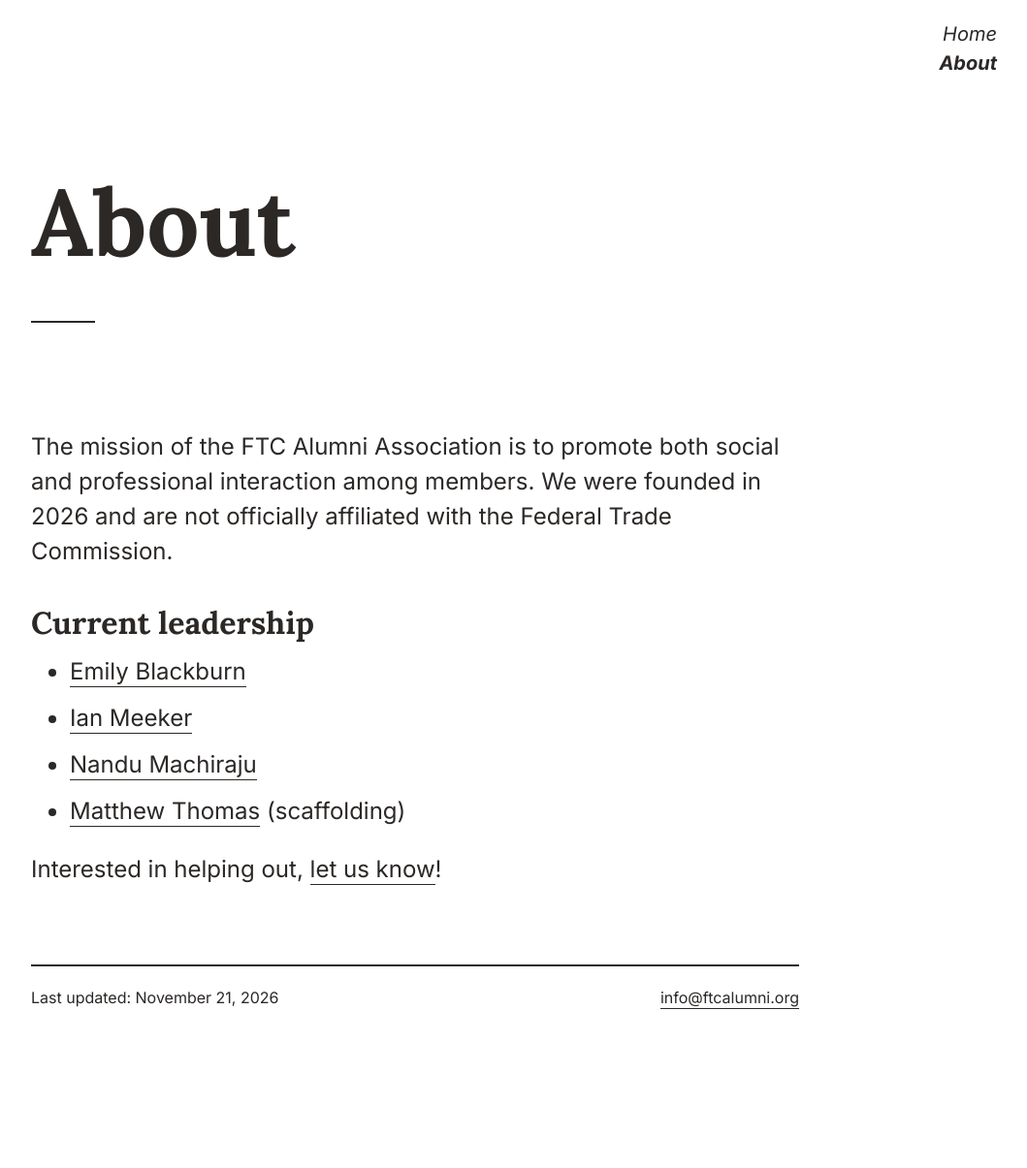
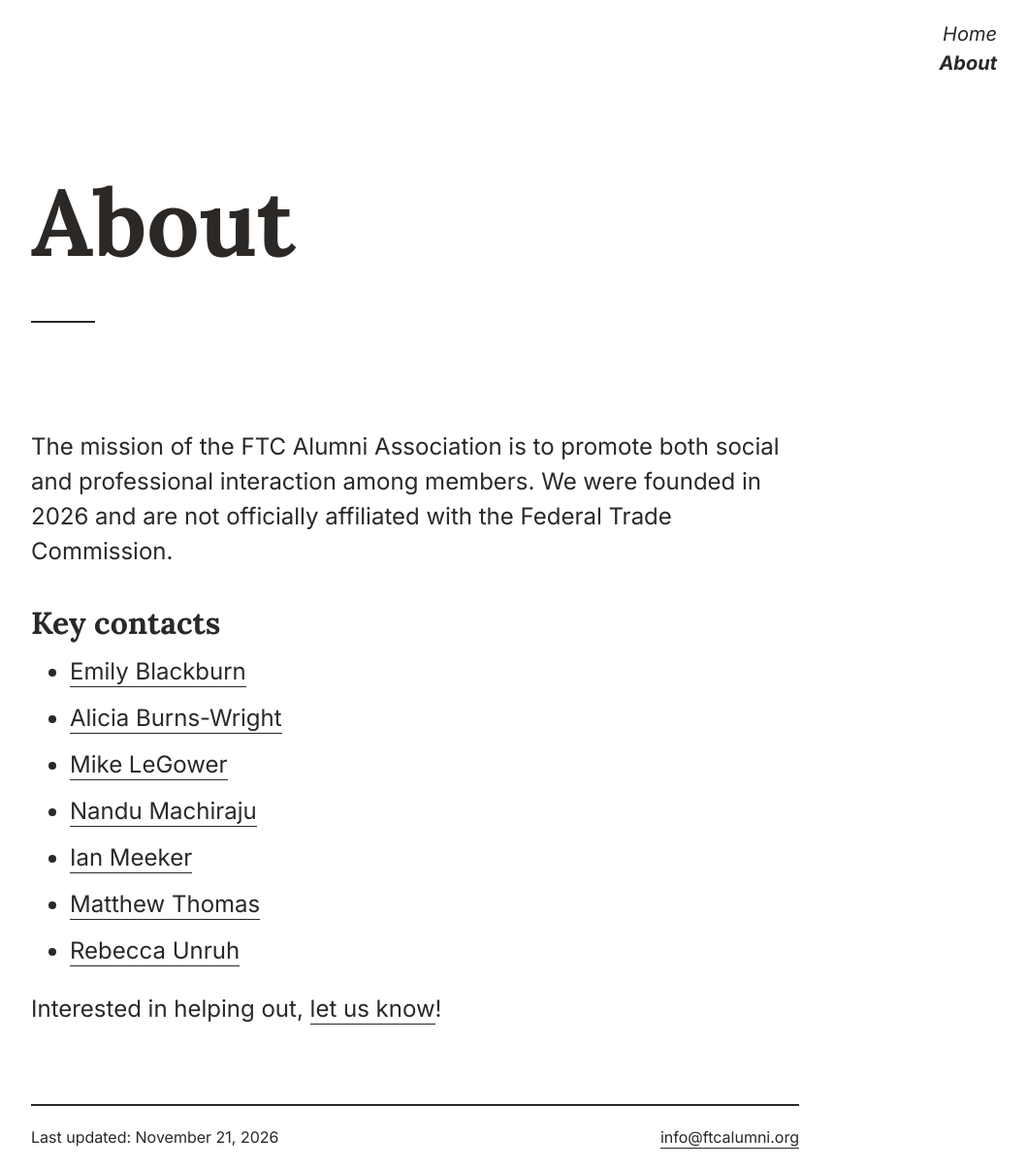
Before and after one commit to ftcalumni/ftcalumni.org, a Jekyll site: the page built from about.md, in a window 1280 px wide. Shown: the whole page at 97% size, without its empty margins (212-1271 px from the left). Built offline with Jekyll 4.4.1, drawn with Linux system fonts in a browser that asks for light colours; before the commit the page ends 1061 px from its top, so only the background shows below that.

Commit message:
Update key contacts

```diff
--- a/about.md
+++ b/about.md
@@ -6,11 +6,14 @@ permalink: /about/
 
 The mission of the FTC Alumni Association is to promote both social and professional interaction among members. We were founded in 2026 and are not officially affiliated with the Federal Trade Commission.
 
-## Current leadership
+## Key contacts
 
 * [Emily Blackburn](https://www.kslaw.com/people/emily-blackburn)
+* [Alicia Burns-Wright](https://www.linkedin.com/in/alicia-burns-wright)
+* [Mike LeGower](https://www.nera.com/experts/l/mike-legower.html)
+* [Nandu Machiraju](https://www.linkedin.com/in/nmachiraju)
 * [Ian Meeker](https://imeeker.com)
-* [Nandu Machiraju](https://www.linkedin.com/in/nmachiraju)
-* [Matthew Thomas](https://www.matthewthom.as) (scaffolding)
+* [Matthew Thomas](https://www.matthewthom.as)
+* [Rebecca Unruh](https://www.wilmerhale.com/en/people/rebecca-unruh)
 
 Interested in helping out, [let us know](mailto:info@ftcalumni.org)!
```
